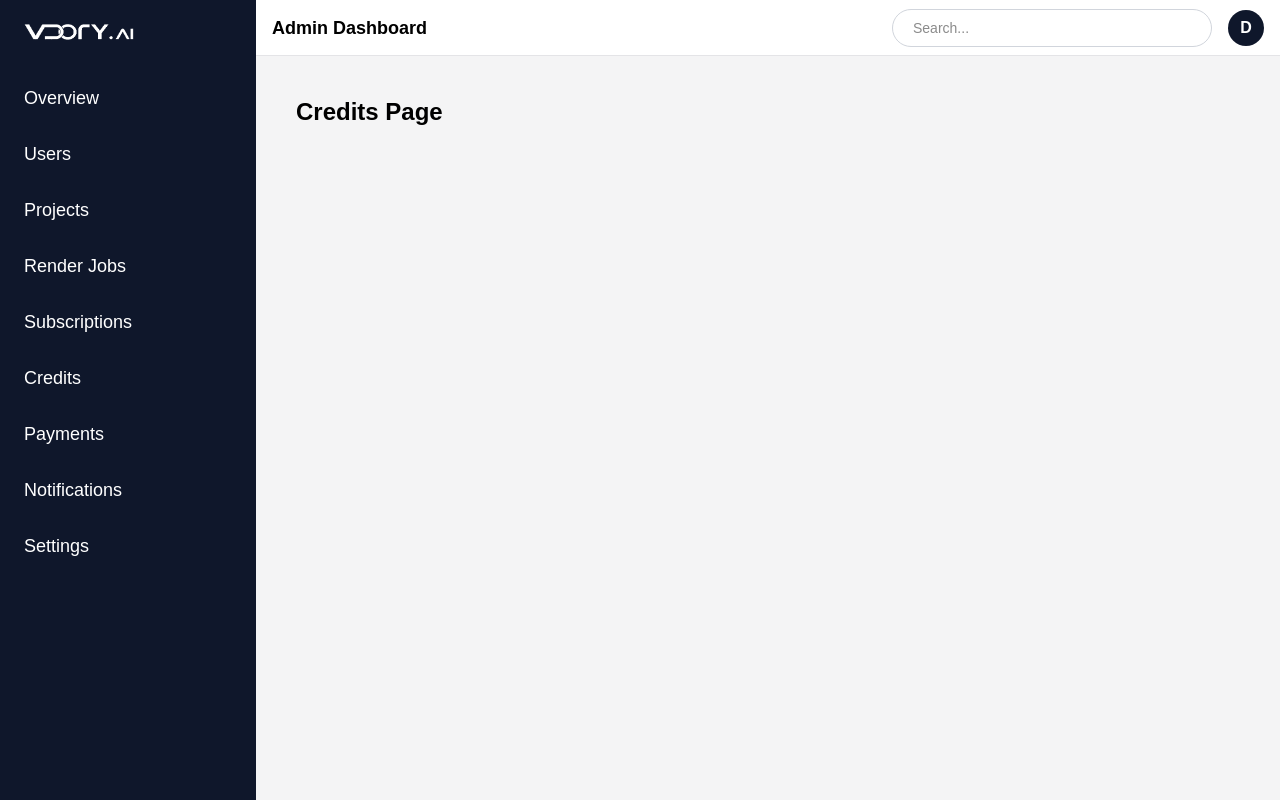
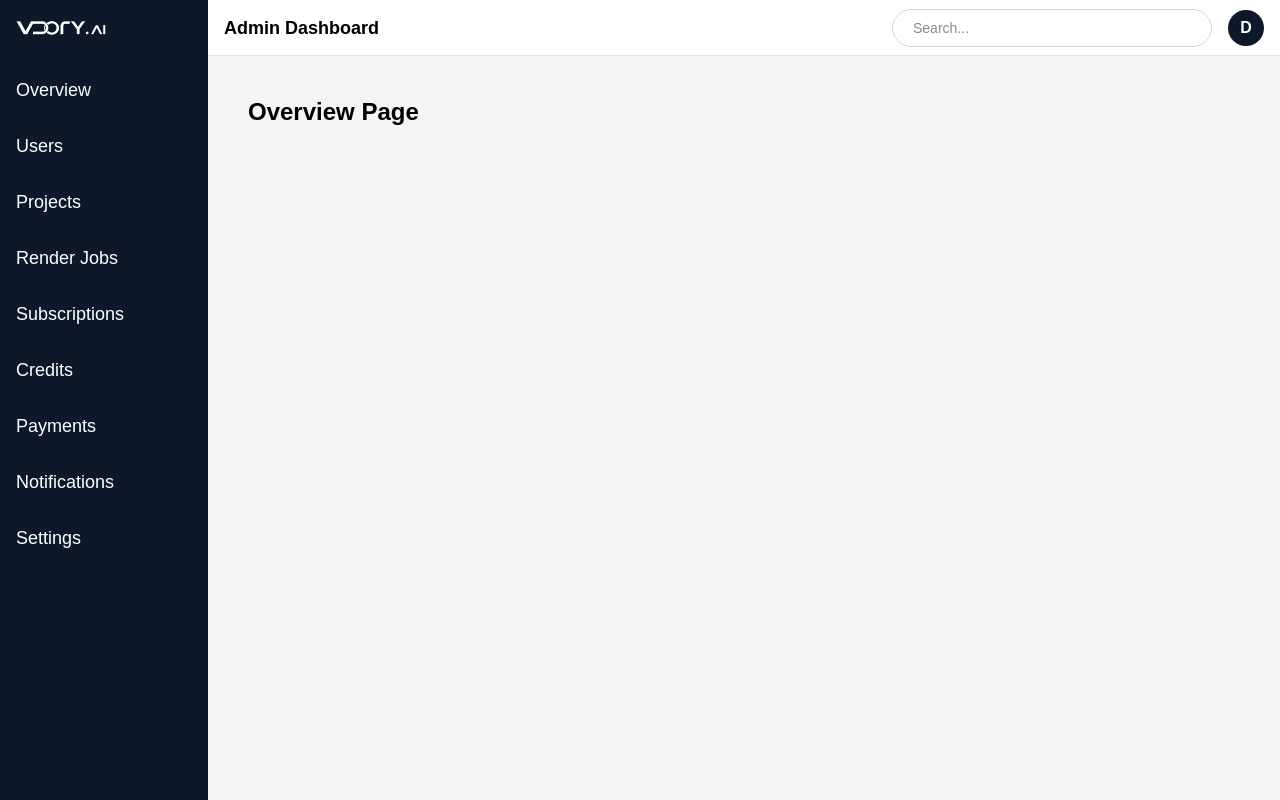
Before and after one commit to dkdipendu-crypto/vdory-frontend, a Next.js app: page /admin/overview in a window 1280 px wide. Built offline with nearby package versions, Linux system fonts and the light colour scheme.

Commit message:
adjust admin sidebar and update overview page

```diff
--- a/app/admin/layout.tsx
+++ b/app/admin/layout.tsx
@@ -19,26 +19,26 @@ return (
 <aside
 className={`
 fixed top-0 left-0 z-50
-w-64 min-h-screen bg-slate-900
+w-52 min-h-screen bg-slate-900
 transform transition-transform duration-300
 ${sidebarOpen ? "translate-x-0" : "-translate-x-full"}
 md:translate-x-0 md:static md:flex
 `}
 >
 <nav className="space-y-3 w-full px-0">
-<div className="px-6 h-16 flex items-center">
+<div className="px-4 h-14 flex items-center">
 <Image
 src="/vdory-img.png"
 alt="VDORY"
-width={110}
-height={20}
+width={90}
+height={16}
 priority
 />
 </div>
 <Link
 href="/admin"
 onClick={() => setSidebarOpen(false)}
-className={`block w-full text-lg py-2 px-6 font-medium ${
+className={`block w-full text-lg py-2 px-4 font-medium ${
 pathname === "/admin"
 ? "bg-white text-black"
 : "text-white hover:bg-slate-200 hover:text-black"
@@ -49,7 +49,7 @@ Overview
 <Link
 href="/admin/users"
 onClick={() => setSidebarOpen(false)}
-className={`block w-full text-lg py-2 px-6 font-medium ${
+className={`block w-full text-lg py-2 px-4 font-medium ${
 pathname === "/admin/users"
 ? "bg-white text-black"
 : "text-white hover:bg-slate-200 hover:text-black"
@@ -60,7 +60,7 @@ Users
 <Link
 href="/admin/projects"
 onClick={() => setSidebarOpen(false)}
-className={`block w-full text-lg py-2 px-6 font-medium ${
+className={`block w-full text-lg py-2 px-4 font-medium ${
 pathname === "/admin/projects"
 ? "bg-white text-black"
 : "text-white hover:bg-slate-200 hover:text-black"
@@ -71,7 +71,7 @@ Projects
 <Link
 href="/admin/render-jobs"
 onClick={() => setSidebarOpen(false)}
-className={`block w-full text-lg py-2 px-6 font-medium ${
+className={`block w-full text-lg py-2 px-4 font-medium ${
 pathname === "/admin/render-jobs"
 ? "bg-white text-black"
 : "text-white hover:bg-slate-200 hover:text-black"
@@ -82,7 +82,7 @@ Render Jobs
 <Link
 href="/admin/subscriptions"
 onClick={() => setSidebarOpen(false)}
-className={`block w-full text-lg py-2 px-6 font-medium ${
+className={`block w-full text-lg py-2 px-4 font-medium ${
 pathname === "/admin/subscriptions"
 ? "bg-white text-black"
 : "text-white hover:bg-slate-200 hover:text-black"
@@ -93,7 +93,7 @@ Subscriptions
 <Link
 href="/admin/credits"
 onClick={() => setSidebarOpen(false)}
-className={`block w-full text-lg py-2 px-6 font-medium ${
+className={`block w-full text-lg py-2 px-4 font-medium ${
 pathname === "/admin/credits"
 ? "bg-white text-black"
 : "text-white hover:bg-slate-200 hover:text-black"
@@ -104,7 +104,7 @@ Credits
 <Link
 href="/admin/payments"
 onClick={() => setSidebarOpen(false)}
-className={`block w-full text-lg py-2 px-6 font-medium ${
+className={`block w-full text-lg py-2 px-4 font-medium ${
 pathname === "/admin/payments"
 ? "bg-white text-black"
 : "text-white hover:bg-slate-200 hover:text-black"
@@ -115,7 +115,7 @@ Payments
 <Link
 href="/admin/notifications"
 onClick={() => setSidebarOpen(false)}
-className={`block w-full text-lg py-2 px-6 font-medium ${
+className={`block w-full text-lg py-2 px-4 font-medium ${
 pathname === "/admin/notifications"
 ? "bg-white text-black"
 : "text-white hover:bg-slate-200 hover:text-black"
@@ -126,7 +126,7 @@ Notifications
 <Link
 href="/admin/settings"
 onClick={() => setSidebarOpen(false)}
-className={`block w-full text-lg py-2 px-6 font-medium ${
+className={`block w-full text-lg py-2 px-4 font-medium ${
 pathname === "/admin/settings"
 ? "bg-white text-black"
 : "text-white hover:bg-slate-200 hover:text-black"
--- a/app/admin/overview/page.tsx
+++ b/app/admin/overview/page.tsx
@@ -2,7 +2,7 @@ export default function UsersPage() {
 return (
 <div className="p-6">
 <h1 className="text-2xl font-bold text-black">
-Credits Page
+Overview Page
 </h1>
 </div>
 );
```
